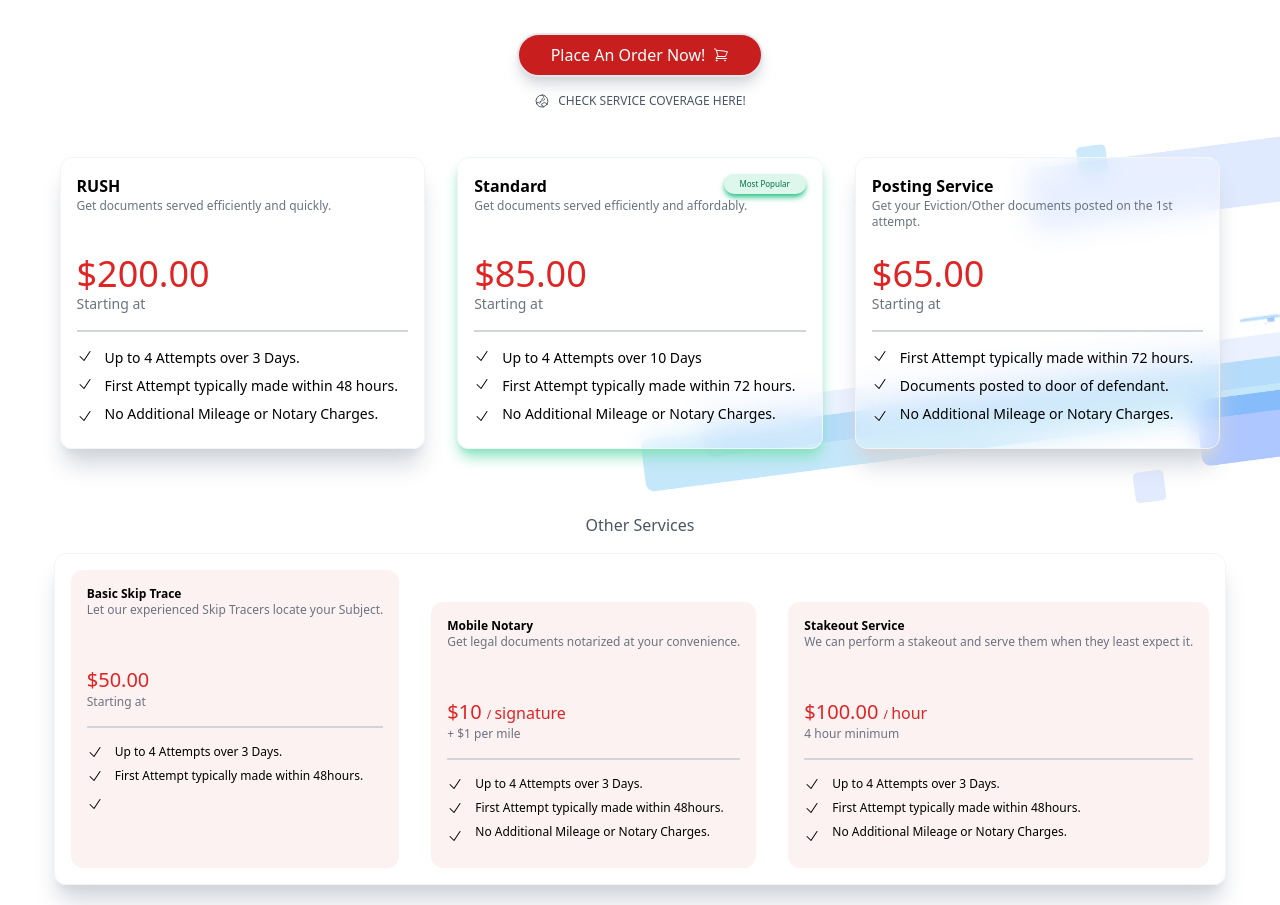
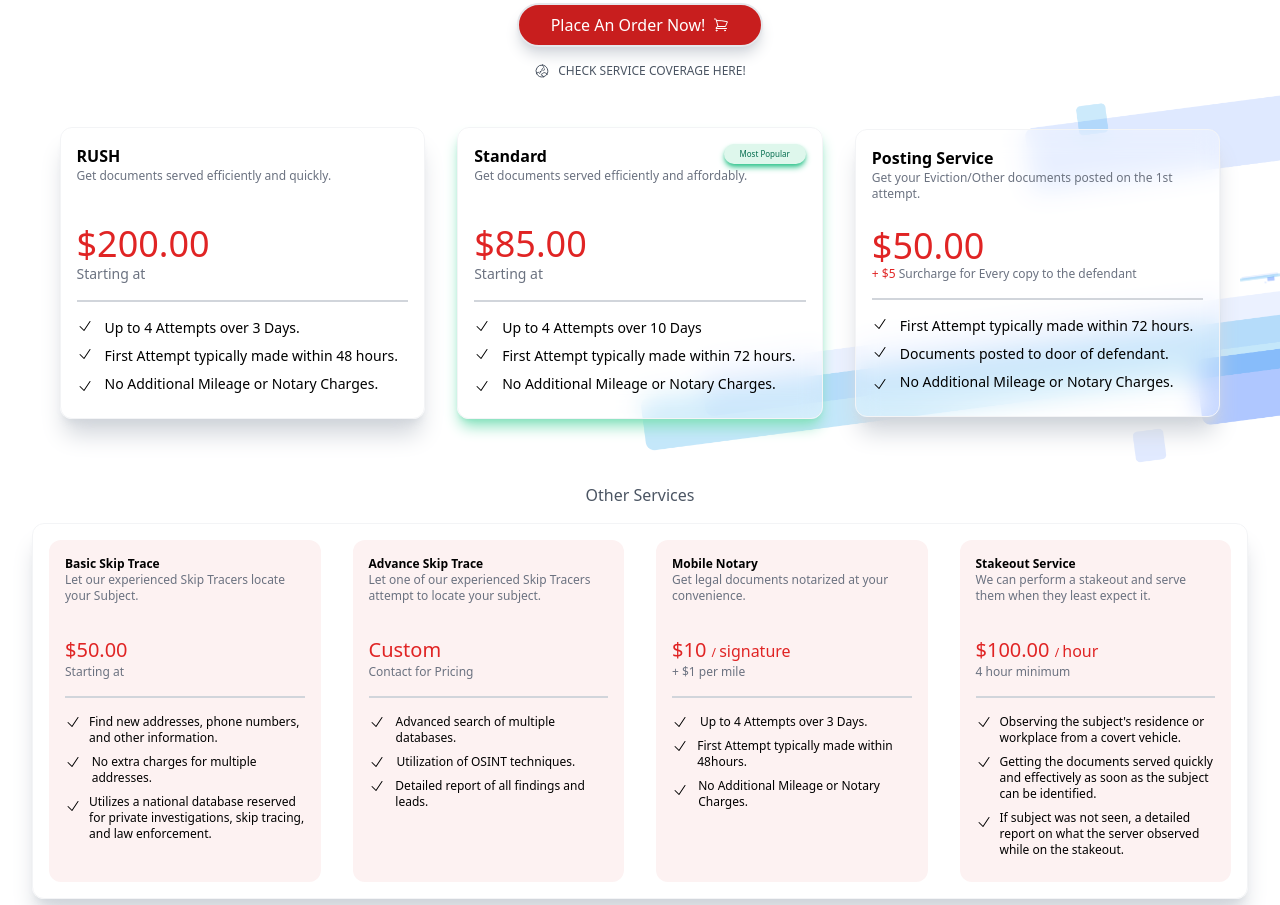
Before and after one commit to zhyck1316/AlabamaLegalSolutionsLLC, a website: page pricing.html in a window 1280 px wide. Shown: the part 375-1280 px from the top of the page. Drawn offline with nearby package versions, Linux system fonts and the light colour scheme; a web font is replaced by a local one.

Commit message:
Fixed pricings and mobile optimized

```diff
--- a/pricing.html
+++ b/pricing.html
@@ -31,10 +31,10 @@
                     <img src="./src/img/bg/bg-39.png" alt="">
                 </div>
 
-                <div class="mx-auto pt-0 pb-16 mb-8 flex flex-col justify-center items-center z-20">
+                <div class="mx-8 md:container md:mx-auto pt-0 mb-8 flex flex-col justify-center items-center z-20">
                     <nav class="mt-2 mb-16">
-                        <div class="container mx-auto bg-red-100" id="navoverlay">
-                          <div class="relative flex h-16  items-center justify-between">
+                        <div class="container mx-auto bg-red-50" id="navoverlay">
+                            <div class="relative flex items-center justify-between">
                                 <div class="absolute inset-y-0 left-0 flex items-center md:hidden">
                                     <a href="./index.html">
                                         <div class="flex flex-grow text-red-600 items-center font-medium space-x-2">
@@ -49,7 +49,7 @@
                                 </div>
                                 <div class="hidden md:block items-center">
                                     <div class="flex items-center">
-                                <div class="sm:ml-6 hidden sm:block">
+                                        <div class="hidden sm:block">
                                             <div class="flex shadow-lg shadow-pink-300 rounded-lg px-4 py-1 border border-gray-200 items-center">
                                                 <svg xmlns="http://www.w3.org/2000/svg" fill="none" viewBox="0 0 24 24" stroke-width="1.5" stroke="currentColor" class="size-6 text-red-900">
                                                 <path stroke-linecap="round" stroke-linejoin="round" d="M6.75 15.75 3 12m0 0 3.75-3.75M3 12h18" />
@@ -94,7 +94,7 @@
                             </div>
                         </a>
                     </div>
-                    <div class="flex flex-col justify-center items-center mx-4 mb-16 md:flex-row md:space-x-8 md:mx-8 z-40">
+                    <div class="flex flex-col justify-center items-center mb-16 md:flex-row md:space-x-8 md:mx-8 z-40">
                         <div class="mb-8 md:mb-0 w-full shadow-xl shadow-gray-300 rounded-xl p-4 backdrop-blur-md border border-gray-100" style="background-color: rgb(255, 255, 255, 0.3);">
                             <div class="flex flex-col justify-start">
                                 <div class="h-20">
@@ -191,8 +191,8 @@
                             </div>
                             <div class="mb-4">
                                 <div class="">
-                                    <h1 class="text-4xl text-red-600 font-normal">$65.00</h1>
-                                    <p class="text-sm text-gray-500">Starting at</p>
+                                    <h1 class="text-4xl text-red-600 font-normal">$50.00</h1>
+                                    <p class="text-xs text-gray-500"><span class="text-red-600">+ $5</span> Surcharge for Every copy to the defendant</p>
                                 </div>
                             </div>
                             <div class="mb-4">
@@ -227,8 +227,8 @@
                     <div class="flex justify-start">
                         <h3 class="text-gray-600 font-medium mb-4">Other Services</h3>
                     </div>
-                    <div class="flex flex-col  mx-8 mb-16 justify-center z-40 space-y-8 md:flex-row md:space-x-8  shadow-xl shadow-gray-300 rounded-xl p-4 backdrop-blur-md border border-gray-100" style="background-color: rgba(255, 255, 255, 0.4)">
-                        <div class="p-4 rounded-xl bg-red-50">
+                    <div class="flex flex-col md:mx-8 mb-8 justify-center z-40 space-y-8 md:flex-row md:space-x-8 md:space-y-0 shadow-xl shadow-gray-300 rounded-xl p-4 backdrop-blur-md border border-gray-100" style="background-color: rgba(255, 255, 255, 0.4)">
+                        <div class="p-4 md:w-1/4 rounded-xl bg-red-50">
                             <div class="">
                                 <div class="flex flex-col justify-start">
                                     <div class="h-20">
@@ -252,7 +252,7 @@
                                         <path fill-rule="evenodd" d="M19.916 4.626a.75.75 0 0 1 .208 1.04l-9 13.5a.75.75 0 0 1-1.154.114l-6-6a.75.75 0 0 1 1.06-1.06l5.353 5.353 8.493-12.74a.75.75 0 0 1 1.04-.207Z" clip-rule="evenodd" />
                                     </svg>
                                 </div>
-                                <p class="text-xs break-words">Up to 4 Attempts over 3 Days.</p>
+                                <p class="text-xs break-words">Find new addresses, phone numbers, and other information.</p>
                             </div>
                             <div class="flex items-start mb-2">
                                 <div class="w-5 mr-2 flex justify-start">
@@ -260,7 +260,7 @@
                                         <path fill-rule="evenodd" d="M19.916 4.626a.75.75 0 0 1 .208 1.04l-9 13.5a.75.75 0 0 1-1.154.114l-6-6a.75.75 0 0 1 1.06-1.06l5.353 5.353 8.493-12.74a.75.75 0 0 1 1.04-.207Z" clip-rule="evenodd" />
                                     </svg>
                                 </div>
-                                <p class="text-xs break-words">First Attempt typically made within 48hours.</p>
+                                <p class="text-xs break-words">No extra charges for multiple addresses.</p>
                             </div>
                             <div class="flex items-start mb-2">
                                 <div class="w-5 mr-2 flex justify-start">
@@ -268,9 +268,53 @@
                                         <path fill-rule="evenodd" d="M19.916 4.626a.75.75 0 0 1 .208 1.04l-9 13.5a.75.75 0 0 1-1.154.114l-6-6a.75.75 0 0 1 1.06-1.06l5.353 5.353 8.493-12.74a.75.75 0 0 1 1.04-.207Z" clip-rule="evenodd" />
                                     </svg>
                                 </div>
+                                <p class="text-xs break-words">Utilizes a national database reserved for private investigations, skip tracing, and law enforcement.</p>
                             </div>
                         </div>
-                        <div class="p-4 rounded-xl bg-red-50">
+                        <div class="p-4 md:w-1/4  rounded-xl bg-red-50">
+                            <div class="">
+                                <div class="flex flex-col justify-start">
+                                    <div class="h-20">
+                                        <h3 class="font-semibold text-xs">Advance Skip Trace</h3>
+                                        <p class="text-xs text-gray-500">Let one of our experienced Skip Tracers attempt to locate your subject.</p>
+                                    </div>
+                                </div>
+                                <div class="mb-4">
+                                    <div class="">
+                                        <h1 class="text-xl text-red-600 font-normal">Custom</h1>
+                                        <p class="text-xs text-gray-500">Contact for Pricing</p>
+                                    </div>
+                                </div>
+                            </div>
+                            <div class="mb-4">
+                                <div class="border-b-2 border-gray-300"></div>
+                            </div>
+                            <div class="flex items-start mb-2">
+                                <div class="w-5 mr-2 flex justify-start">
+                                    <svg xmlns="http://www.w3.org/2000/svg" viewBox="0 0 24 24" fill="currentColor" class="size-4">
+                                        <path fill-rule="evenodd" d="M19.916 4.626a.75.75 0 0 1 .208 1.04l-9 13.5a.75.75 0 0 1-1.154.114l-6-6a.75.75 0 0 1 1.06-1.06l5.353 5.353 8.493-12.74a.75.75 0 0 1 1.04-.207Z" clip-rule="evenodd" />
+                                    </svg>
+                                </div>
+                                <p class="text-xs break-words">Advanced search of multiple databases.</p>
+                            </div>
+                            <div class="flex items-start mb-2">
+                                <div class="w-5 mr-2 flex justify-start">
+                                    <svg xmlns="http://www.w3.org/2000/svg" viewBox="0 0 24 24" fill="currentColor" class="size-4">
+                                        <path fill-rule="evenodd" d="M19.916 4.626a.75.75 0 0 1 .208 1.04l-9 13.5a.75.75 0 0 1-1.154.114l-6-6a.75.75 0 0 1 1.06-1.06l5.353 5.353 8.493-12.74a.75.75 0 0 1 1.04-.207Z" clip-rule="evenodd" />
+                                    </svg>
+                                </div>
+                                <p class="text-xs break-words">Utilization of OSINT techniques.</p>
+                            </div>
+                            <div class="flex items-start mb-2">
+                                <div class="w-5 mr-2 flex justify-start">
+                                    <svg xmlns="http://www.w3.org/2000/svg" viewBox="0 0 24 24" fill="currentColor" class="size-4">
+                                        <path fill-rule="evenodd" d="M19.916 4.626a.75.75 0 0 1 .208 1.04l-9 13.5a.75.75 0 0 1-1.154.114l-6-6a.75.75 0 0 1 1.06-1.06l5.353 5.353 8.493-12.74a.75.75 0 0 1 1.04-.207Z" clip-rule="evenodd" />
+                                    </svg>
+                                </div>
+                                <p class="text-xs break-words">Detailed report of all findings and leads.</p>
+                            </div>
+                        </div>
+                        <div class="p-4 md:w-1/4  rounded-xl bg-red-50">
                             <div class="">
                                 <div class="flex flex-col justify-start">
                                     <div class="h-20">
@@ -313,7 +357,7 @@
                                 <p class="text-xs break-words">No Additional Mileage or Notary Charges.</p>
                             </div>
                         </div>
-                        <div class="p-4 rounded-xl bg-red-50">
+                        <div class="p-4 md:w-1/4  rounded-xl bg-red-50">
                                 <div class="">
                                     <div class="flex flex-col justify-start">
                                         <div class="h-20">
@@ -337,7 +381,7 @@
                                             <path fill-rule="evenodd" d="M19.916 4.626a.75.75 0 0 1 .208 1.04l-9 13.5a.75.75 0 0 1-1.154.114l-6-6a.75.75 0 0 1 1.06-1.06l5.353 5.353 8.493-12.74a.75.75 0 0 1 1.04-.207Z" clip-rule="evenodd" />
                                         </svg>
                                     </div>
-                                    <p class="text-xs break-words">Up to 4 Attempts over 3 Days.</p>
+                                    <p class="text-xs break-words">Observing the subject's residence or workplace from a covert vehicle.</p>
                                 </div>
                                 <div class="flex items-start mb-2">
                                     <div class="w-5 mr-2 flex justify-start">
@@ -345,7 +389,7 @@
                                             <path fill-rule="evenodd" d="M19.916 4.626a.75.75 0 0 1 .208 1.04l-9 13.5a.75.75 0 0 1-1.154.114l-6-6a.75.75 0 0 1 1.06-1.06l5.353 5.353 8.493-12.74a.75.75 0 0 1 1.04-.207Z" clip-rule="evenodd" />
                                         </svg>
                                     </div>
-                                    <p class="text-xs break-words">First Attempt typically made within 48hours.</p>
+                                    <p class="text-xs break-words">Getting the documents served quickly and effectively as soon as the subject can be identified.</p>
                                 </div>
                                 <div class="flex items-start mb-2">
                                     <div class="w-5 mr-2 flex justify-start">
@@ -353,7 +397,7 @@
                                             <path fill-rule="evenodd" d="M19.916 4.626a.75.75 0 0 1 .208 1.04l-9 13.5a.75.75 0 0 1-1.154.114l-6-6a.75.75 0 0 1 1.06-1.06l5.353 5.353 8.493-12.74a.75.75 0 0 1 1.04-.207Z" clip-rule="evenodd" />
                                         </svg>
                                     </div>
-                                    <p class="text-xs break-words">No Additional Mileage or Notary Charges.</p>
+                                    <p class="text-xs break-words">If subject was not seen, a detailed report on what the server observed while on the stakeout.</p>
                                 </div>
                         </div>
                     </div>
@@ -369,7 +413,7 @@
                     <p class="text-white font-medium text-xs">Your Trusted Legal Support Partner.</p>
                 </div>
               </div>
-              <div class="flex flex-col md:flex-row md:-space-x-8">
+              <div class="flex flex-col md:flex-row md:space-x-8">
                 <div class="break-words space-y-4 max-w-80 text-white mb-8 mr-8 text-sm">
                   <h4 class="font-bold text-lg text-zinc-400">Contacts</h4>
                   <p>PO Box 581 Ashland, Alabama 36251</p>
```
Also changed, not shown: index.html (+27 -28 lines), src/css/output-style.css. Lines whose indentation alone changed are shown as unchanged.
